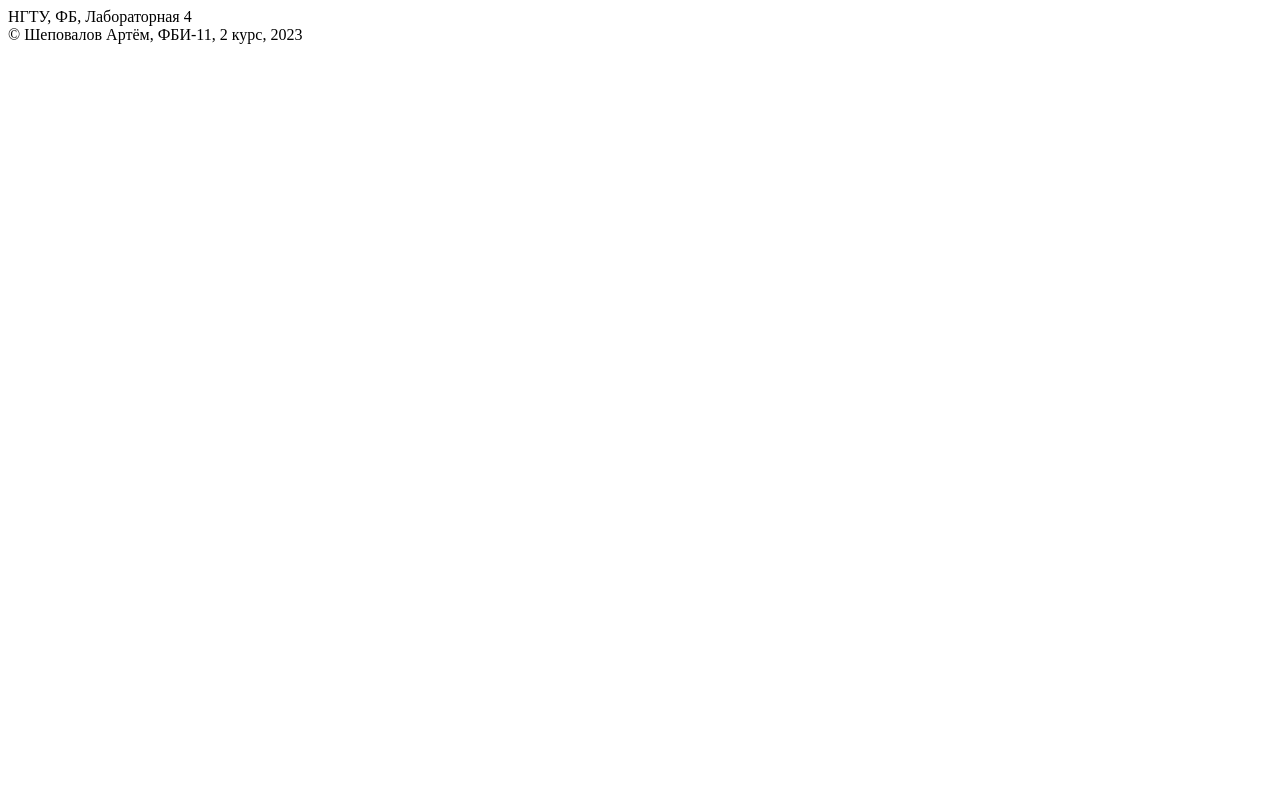
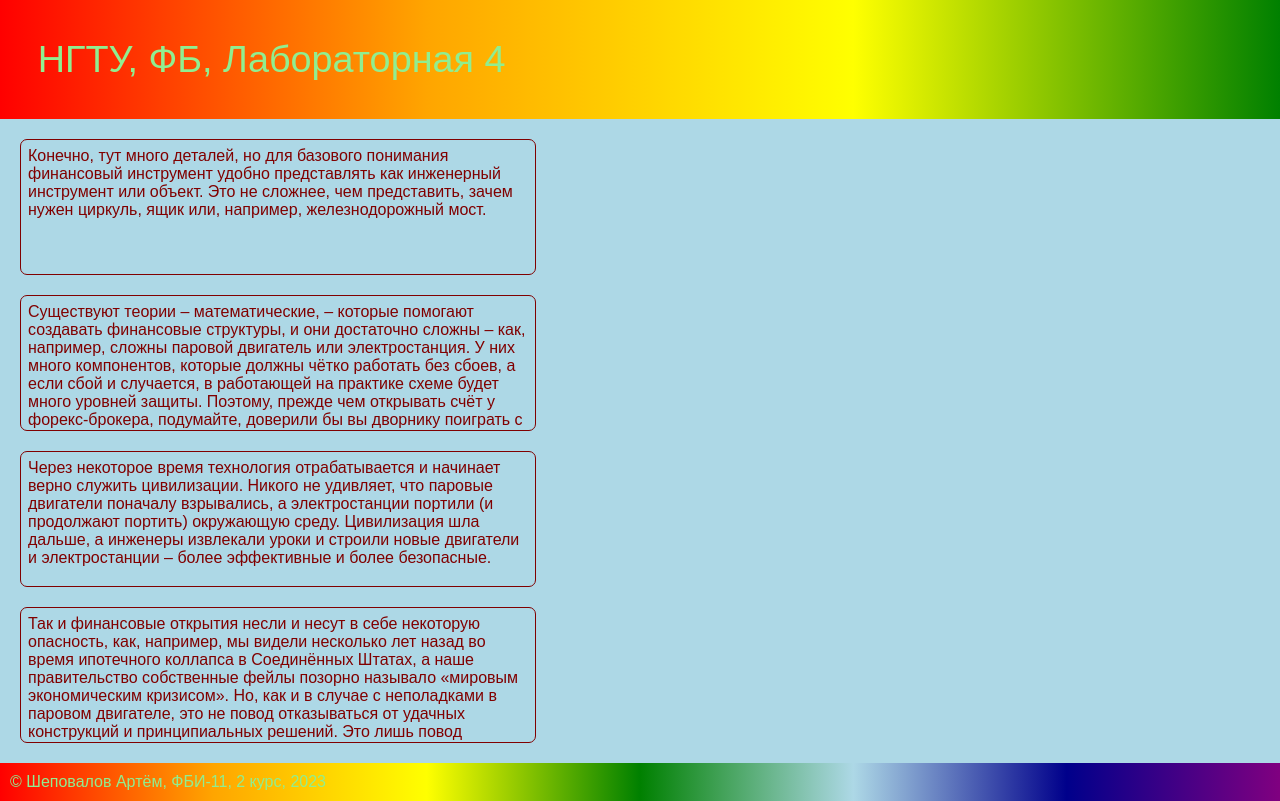
Before and after one commit to Shepovalovv/web-programming-lab, a plain HTML site: page lab4.html in a window 1280 px wide. Drawn offline with Linux system fonts and the light colour scheme.

Commit message:
Размеры блоков, скролл

```diff
--- a/lab4.html
+++ b/lab4.html
@@ -5,16 +5,58 @@
     <meta http-equiv="X-UA-Compatible" content="IE=edge">
     <meta name="viewport" content="width=device-width, initial-scale=1.0">
     <title>Шеповалов Артём Сергеевич. Лабораторная 4</title>
+    <link rel="stylesheet" href="main.css">
+    <style>
+        div {
+            margin: 20px;
+            border: 1px solid;
+            border-radius: 7px;
+            padding: 7px;
+            width: 500px;
+            height: 120px;
+            overflow-y: auto;
+            overflow-x: hidden;
+        }
+    </style>
+
 </head>
+
 <body>
     <header>
         НГТУ, ФБ, Лабораторная 4
     </header>
 
     <main>
+        <div>
+            Конечно, тут много деталей, но для базового понимания финансовый
+            инструмент удобно представлять как инженерный инструмент или объект.
+             Это не сложнее, чем представить, зачем нужен циркуль, ящик или, например, железнодорожный мост.
+        </div>
 
+        <div>
+            Существуют теории – математические, – которые помогают создавать финансовые структуры,
+            и они достаточно сложны – как, например, сложны паровой двигатель или электростанция.
+            У них много компонентов, которые должны чётко работать без сбоев, а если сбой и случается,
+            в работающей на практике схеме будет много уровней защиты. Поэтому, прежде чем открывать
+            счёт у форекс-брокера, подумайте, доверили бы вы дворнику поиграть с отбойным молотком у себя
+            в квартире, если вам нужно всего лишь повесить на стену фотку любимой жены или другой женщины.
+        </div>
+
+        <div>
+            Через некоторое время технология отрабатывается и начинает верно служить цивилизации.
+            Никого не удивляет, что паровые двигатели поначалу взрывались, а электростанции портили
+            (и продолжают портить) окружающую среду. Цивилизация шла дальше, а инженеры извлекали уроки
+            и строили новые двигатели и электростанции – более эффективные и более безопасные.
+        </div>
+
+        <div>
+            Так и финансовые открытия несли и несут в себе некоторую опасность, как, например, мы видели
+            несколько лет назад во время ипотечного коллапса в Соединённых Штатах, а наше правительство
+            собственные фейлы позорно называло «мировым экономическим кризисом». Но, как и в случае с неполадками
+            в паровом двигателе, это не повод отказываться от удачных конструкций и принципиальных решений.
+            Это лишь повод доработать схему и поставить, где требуется, очередной предохранитель.
+        </div>
     </main>
-
 
     <footer>
         &copy; Шеповалов Артём, ФБИ-11, 2 курс, 2023
```
